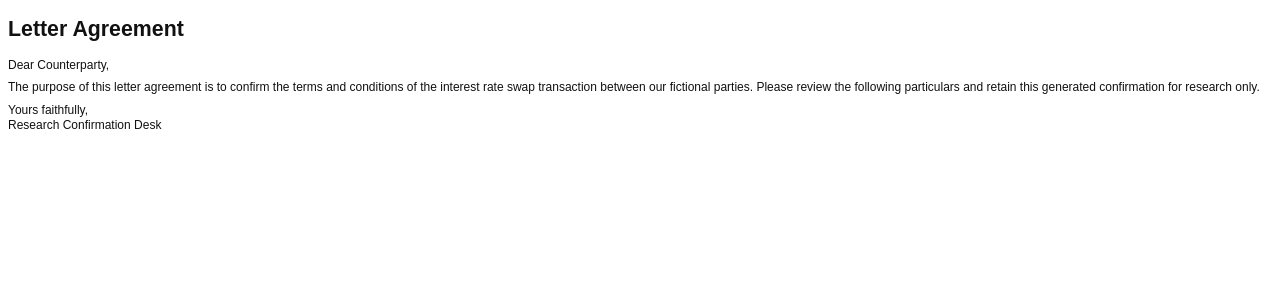
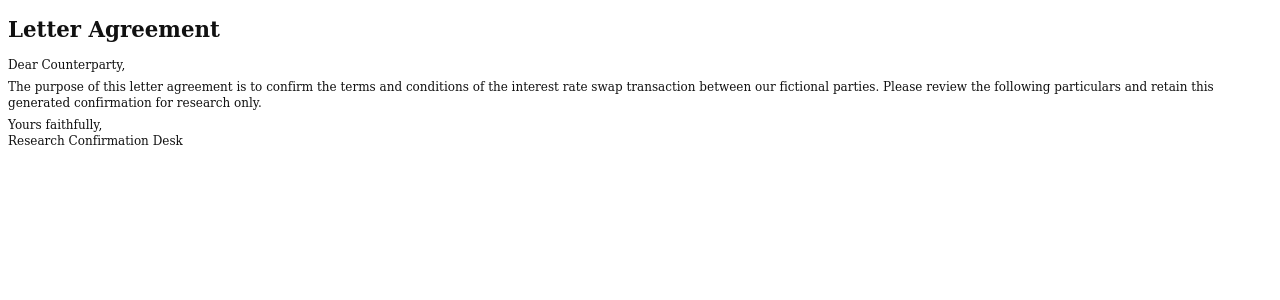
Before and after one commit to donti507/Trust-but-Verify, a Python web app: template src/trustswap/synth/templates/letter.html.j2 in a window 1280 px wide. Shown: the top 300 px of the page. Run offline with Jinja, Linux system fonts and the light colour scheme; the template is opened without the code that fills it, so the values that code supplies are empty.

Commit message:
Fix CI rendering dependencies and standardize PDF fonts

```diff
--- a/src/trustswap/synth/templates/base.html.j2
+++ b/src/trustswap/synth/templates/base.html.j2
@@ -2,7 +2,7 @@
 <html lang="en"><head><meta charset="utf-8"><title>Synthetic Swap Confirmation</title>
 <style>
 @page { size: A4; margin: 16mm; }
-body { font-family: sans-serif; font-size: 9pt; line-height: 1.3; color: #111; }
+body { font-family: "DejaVu Serif", serif; font-variant-ligatures: none; font-size: 9pt; line-height: 1.3; color: #111; }
 .disclaimer { font-size: 9pt; margin: 0 0 12pt; white-space: nowrap; }
 h1 { font-size: 16pt; } h2 { font-size: 11pt; margin: 12pt 0 5pt; }
 p { margin: 5pt 0; } .term { break-inside: avoid; }
@@ -10,7 +10,7 @@ a.value, span.value { color: inherit; text-decoration: none; white-space: nowrap
 table { width: 100%; border-collapse: collapse; } tr { break-inside: avoid; }
 th, td { padding: 3pt 5pt; border-bottom: 0.5pt solid #bbb; text-align: left; }
 th { width: 39%; font-weight: normal; }
-.dealer { font-family: monospace; } .compact { font-size: 8pt; }
+.compact { font-size: 8pt; }
 </style></head><body>
 <p class="disclaimer">{{ disclaimer }}</p>
 {% macro value(row) -%}
```
Also changed, not shown: .github/workflows/ci.yml, README.md.
